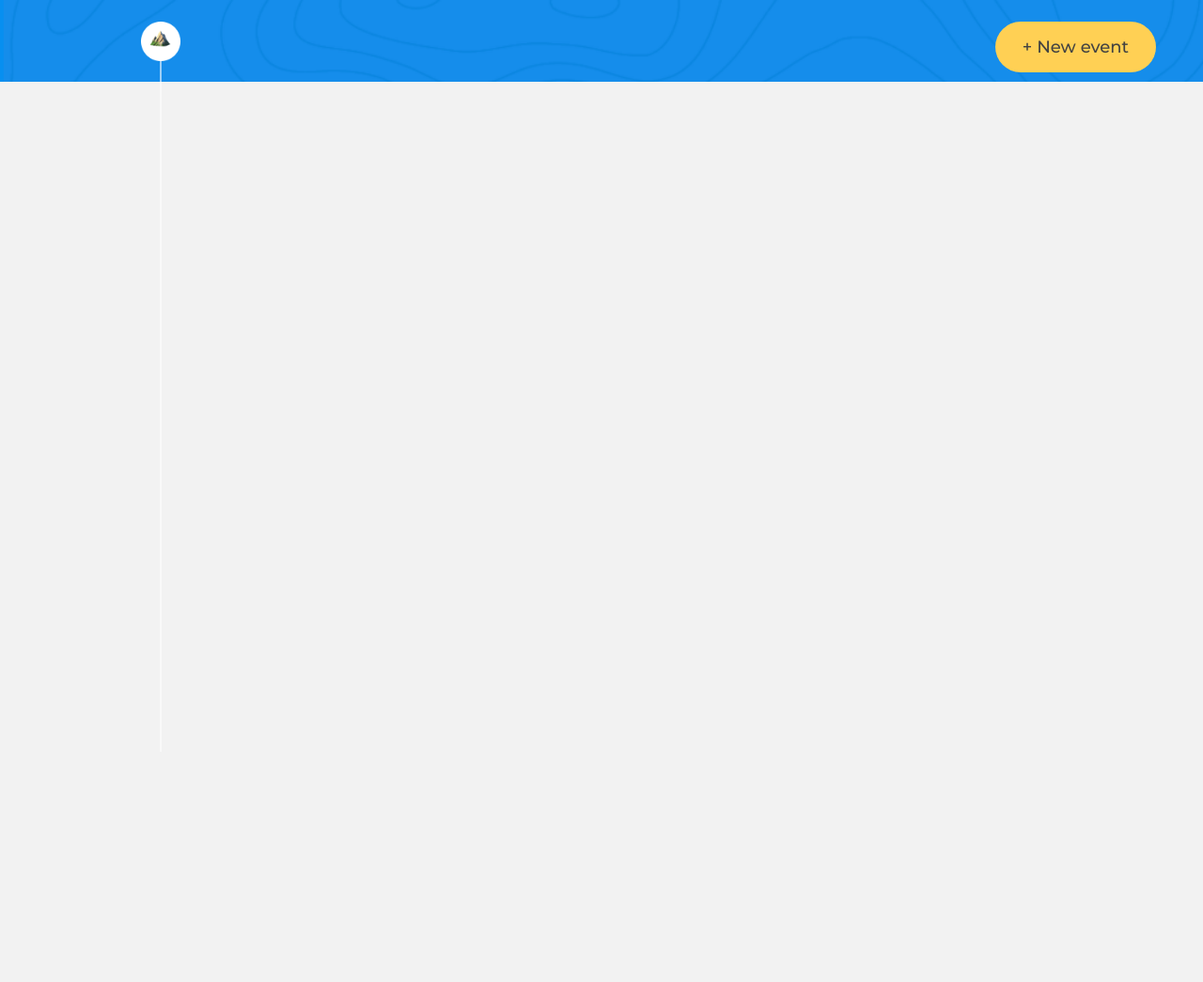
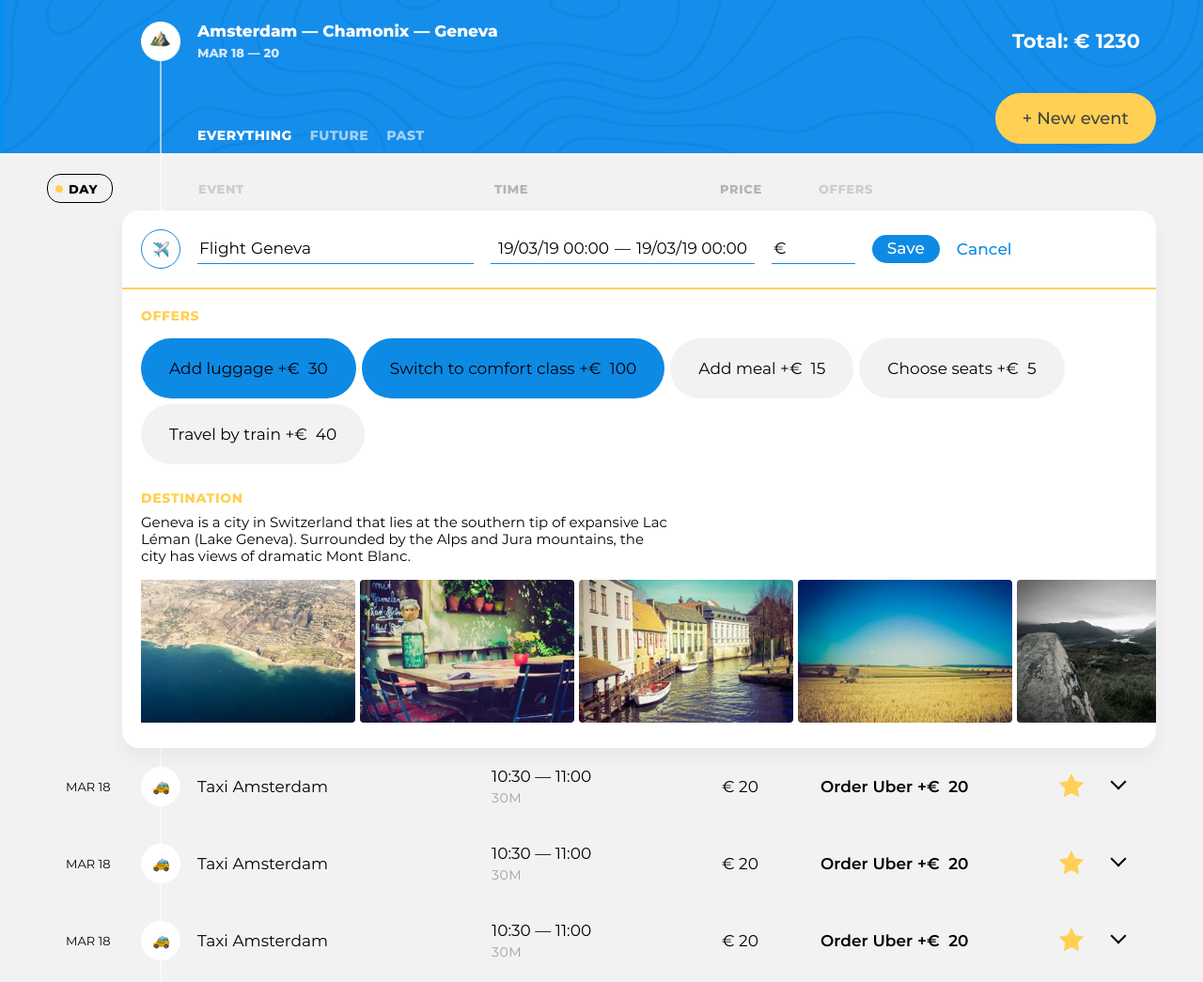
Before and after one commit to Sun-in-summer/2045545-big-trip-17, a website built with webpack: page public/index.html in a window 1280 px wide. Shown: the top 1045 px of the page at 94% size. Before the commit the page ends 800 px from the top, so only its background shows below. Built offline with nearby package versions, Linux system fonts and the light colour scheme.

Commit message:
trip-events-presenter and  view files are added

```diff
--- a/public/css/style.css
+++ b/public/css/style.css
@@ -177,7 +177,7 @@ main {
   -ms-flex-wrap: wrap;
       flex-wrap: wrap;
   -ms-flex-align: start;
-      align-items: flex-start;
+      align-items: flex-end;
   -ms-flex-pack: justify;
       justify-content: space-between;
   padding-bottom: 10px; }
--- a/public/index.html
+++ b/public/index.html
@@ -37,5 +37,6 @@
           </section>
       </div>
     </main>
+    <script src="./bundle.js"></script>
   </body>
 </html>
--- a/src/main.js
+++ b/src/main.js
@@ -0,0 +1,28 @@
+import FilterView from './view/filter-view.js';
+import {
+  render
+} from './render.js';
+import {
+  RenderPosition
+} from './render.js';
+
+import TripEventsPresenter from './presenter/trip-events-presenter.js';
+import TripMessagesPresenter from './presenter/trip-message-presenter.js';
+
+
+const siteMainElement = document.querySelector('.page-main');
+const siteHeaderMainElement = document.querySelector('.trip-main');
+const siteTripEventsElement = siteMainElement.querySelector('.trip-events');
+
+const siteHeaderElement = document.querySelector('.page-header');
+const siteTripControlsFilters = siteHeaderElement.querySelector('.trip-controls__filters');
+
+
+render(new FilterView(), siteTripControlsFilters, RenderPosition.BEFOREEND);
+
+
+const tripEventsPresenter = new TripEventsPresenter();
+const tripMessagesPresenter = new TripMessagesPresenter();
+
+tripEventsPresenter.init(siteTripEventsElement, siteHeaderMainElement);
+tripMessagesPresenter.init(siteTripEventsElement);
--- /dev/null
+++ b/src/presenter/trip-events-presenter.js
@@ -0,0 +1,45 @@
+import SortView from '../view/sort-view.js';
+import RouteEventsListView from '../view/route-events-list-view.js';
+import RouteEventView from '../view/route-event-view.js';
+import EventListItemView from '../view/event-list-item-view.js';
+import EventCreationFormView from '../view/create-event-form-view.js';
+import EventDetailsView from '../view/events-details.js';
+import EventOffersView from '../view/event-offers-view.js';
+import EventDestinationView from '../view/event-destination-view.js';
+import TripInfoView from '../view/trip-info-view.js';
+import {
+  render
+} from '../render.js';
+import {
+  RenderPosition
+} from '../render.js';
+
+const FIRST_EVENTS_QUANTITY = 3;
+
+export default class TripEventsPresenter {
+  sortComponent = new SortView();
+  routeEventsListComponent = new RouteEventsListView();
+  eventListItem = new EventListItemView();
+  eventCreationFormComponent = new EventCreationFormView();
+  eventDetailsComponent = new EventDetailsView();
+
+
+  init = (tripEventsContainer, tripHeaderContainer) => {
+    this.tripEventsContainer = tripEventsContainer;
+    this.tripHeaderContainer = tripHeaderContainer;
+    render(this.sortComponent, this.tripEventsContainer);
+    render(this.routeEventsListComponent, this.tripEventsContainer);
+    render(this.eventListItem, this.routeEventsListComponent.getElement());
+    render(this.eventCreationFormComponent, this.eventListItem.getElement());
+    render(this.eventDetailsComponent, this.eventCreationFormComponent.getElement());
+    render(new EventOffersView(), this.eventDetailsComponent.getElement());
+    render(new EventDestinationView(), this.eventDetailsComponent.getElement());
+
+    for (let i = 0; i < FIRST_EVENTS_QUANTITY; i++) {
+      render(this.eventListItem, this.routeEventsListComponent.getElement());
+      render(new RouteEventView(), this.eventListItem.getElement());
+    }
+
+    render(new TripInfoView(), tripHeaderContainer, RenderPosition.AFTERBEGIN);
+  };
+}
--- /dev/null
+++ b/src/presenter/trip-message-presenter.js
@@ -0,0 +1,18 @@
+import TripMessageView from '../view/trip-message-view.js';
+import {
+  render
+} from '../render.js';
+
+
+export default class TripMessagePresenter {
+
+  tripMessageComponent = new TripMessageView();
+
+
+  init = (tripEventsContainer) => {
+    this.tripEventsContainer = tripEventsContainer;
+
+    render(this.tripMessageComponent, this.tripEventsContainer);
+
+  };
+}
--- /dev/null
+++ b/src/view/create-event-form-view.js
@@ -0,0 +1,115 @@
+import {
+  createElement
+} from '../render.js';
+
+const createEventCreationFormTemplate = () => (`<form class="event event--edit" action="#" method="post">
+                <header class="event__header">
+                  <div class="event__type-wrapper">
+                    <label class="event__type  event__type-btn" for="event-type-toggle-1">
+                      <span class="visually-hidden">Choose event type</span>
+                      <img class="event__type-icon" width="17" height="17" src="img/icons/flight.png" alt="Event type icon">
+                    </label>
+                    <input class="event__type-toggle  visually-hidden" id="event-type-toggle-1" type="checkbox">
+
+                    <div class="event__type-list">
+                      <fieldset class="event__type-group">
+                        <legend class="visually-hidden">Event type</legend>
+
+                        <div class="event__type-item">
+                          <input id="event-type-taxi-1" class="event__type-input  visually-hidden" type="radio" name="event-type" value="taxi">
+                          <label class="event__type-label  event__type-label--taxi" for="event-type-taxi-1">Taxi</label>
+                        </div>
+
+                        <div class="event__type-item">
+                          <input id="event-type-bus-1" class="event__type-input  visually-hidden" type="radio" name="event-type" value="bus">
+                          <label class="event__type-label  event__type-label--bus" for="event-type-bus-1">Bus</label>
+                        </div>
+
+                        <div class="event__type-item">
+                          <input id="event-type-train-1" class="event__type-input  visually-hidden" type="radio" name="event-type" value="train">
+                          <label class="event__type-label  event__type-label--train" for="event-type-train-1">Train</label>
+                        </div>
+
+                        <div class="event__type-item">
+                          <input id="event-type-ship-1" class="event__type-input  visually-hidden" type="radio" name="event-type" value="ship">
+                          <label class="event__type-label  event__type-label--ship" for="event-type-ship-1">Ship</label>
+                        </div>
+
+                        <div class="event__type-item">
+                          <input id="event-type-drive-1" class="event__type-input  visually-hidden" type="radio" name="event-type" value="drive">
+                          <label class="event__type-label  event__type-label--drive" for="event-type-drive-1">Drive</label>
+                        </div>
+
+                        <div class="event__type-item">
+                          <input id="event-type-flight-1" class="event__type-input  visually-hidden" type="radio" name="event-type" value="flight" checked>
+                          <label class="event__type-label  event__type-label--flight" for="event-type-flight-1">Flight</label>
+                        </div>
+
+                        <div class="event__type-item">
+                          <input id="event-type-check-in-1" class="event__type-input  visually-hidden" type="radio" name="event-type" value="check-in">
+                          <label class="event__type-label  event__type-label--check-in" for="event-type-check-in-1">Check-in</label>
+                        </div>
+
+                        <div class="event__type-item">
+                          <input id="event-type-sightseeing-1" class="event__type-input  visually-hidden" type="radio" name="event-type" value="sightseeing">
+                          <label class="event__type-label  event__type-label--sightseeing" for="event-type-sightseeing-1">Sightseeing</label>
+                        </div>
+
+                        <div class="event__type-item">
+                          <input id="event-type-restaurant-1" class="event__type-input  visually-hidden" type="radio" name="event-type" value="restaurant">
+                          <label class="event__type-label  event__type-label--restaurant" for="event-type-restaurant-1">Restaurant</label>
+                        </div>
+                      </fieldset>
+                    </div>
+                  </div>
+
+                  <div class="event__field-group  event__field-group--destination">
+                    <label class="event__label  event__type-output" for="event-destination-1">
+                      Flight
+                    </label>
+                    <input class="event__input  event__input--destination" id="event-destination-1" type="text" name="event-destination" value="Geneva" list="destination-list-1">
+                    <datalist id="destination-list-1">
+                      <option value="Amsterdam"></option>
+                      <option value="Geneva"></option>
+                      <option value="Chamonix"></option>
+                    </datalist>
+                  </div>
+
+                  <div class="event__field-group  event__field-group--time">
+                    <label class="visually-hidden" for="event-start-time-1">From</label>
+                    <input class="event__input  event__input--time" id="event-start-time-1" type="text" name="event-start-time" value="19/03/19 00:00">
+                    &mdash;
+                    <label class="visually-hidden" for="event-end-time-1">To</label>
+                    <input class="event__input  event__input--time" id="event-end-time-1" type="text" name="event-end-time" value="19/03/19 00:00">
+                  </div>
+
+                  <div class="event__field-group  event__field-group--price">
+                    <label class="event__label" for="event-price-1">
+                      <span class="visually-hidden">Price</span>
+                      &euro;
+                    </label>
+                    <input class="event__input  event__input--price" id="event-price-1" type="text" name="event-price" value="">
+                  </div>
+
+                  <button class="event__save-btn  btn  btn--blue" type="submit">Save</button>
+                  <button class="event__reset-btn" type="reset">Cancel</button>
+                </header></form>`);
+
+
+export default class EventCreationFormView {
+  getTemplate() {
+    return createEventCreationFormTemplate();
+  }
+
+  getElement() {
+    if (!this.element) {
+      this.element = createElement(this.getTemplate());
+    }
+
+    return this.element;
+  }
+
+  removeElement() {
+    this.element = null;
+  }
+}
--- /dev/null
+++ b/src/view/event-destination-view.js
@@ -0,0 +1,37 @@
+import {
+  createElement
+} from '../render.js';
+
+const createEventDestinationTemplate = () => (`<section class="event__section  event__section--destination">
+                    <h3 class="event__section-title  event__section-title--destination">Destination</h3>
+                    <p class="event__destination-description">Geneva is a city in Switzerland that lies at the southern tip of expansive Lac Léman (Lake Geneva). Surrounded by the Alps and Jura mountains, the city has views of dramatic Mont Blanc.</p>
+
+                    <div class="event__photos-container">
+                      <div class="event__photos-tape">
+                        <img class="event__photo" src="img/photos/1.jpg" alt="Event photo">
+                        <img class="event__photo" src="img/photos/2.jpg" alt="Event photo">
+                        <img class="event__photo" src="img/photos/3.jpg" alt="Event photo">
+                        <img class="event__photo" src="img/photos/4.jpg" alt="Event photo">
+                        <img class="event__photo" src="img/photos/5.jpg" alt="Event photo">
+                      </div>
+                    </div>
+                  </section>`);
+
+
+export default class EventDestinationView {
+  getTemplate() {
+    return createEventDestinationTemplate();
+  }
+
+  getElement() {
+    if (!this.element) {
+      this.element = createElement(this.getTemplate());
+    }
+
+    return this.element;
+  }
+
+  removeElement() {
+    this.element = null;
+  }
+}
--- /dev/null
+++ b/src/view/event-list-item-view.js
@@ -0,0 +1,24 @@
+import {
+  createElement
+} from '../render.js';
+
+const createEventListItemTemplate = () => ('<li class="trip-events__item"> </li>');
+
+
+export default class EventListItemView {
+  getTemplate() {
+    return createEventListItemTemplate();
+  }
+
+  getElement() {
+    if (!this.element) {
+      this.element = createElement(this.getTemplate());
+    }
+
+    return this.element;
+  }
+
+  removeElement() {
+    this.element = null;
+  }
+}
--- /dev/null
+++ b/src/view/event-offers-view.js
@@ -0,0 +1,73 @@
+import {
+  createElement
+} from '../render.js';
+
+const createEventOffersTemplate = () => (`<section class="event__section  event__section--offers">
+                    <h3 class="event__section-title  event__section-title--offers">Offers</h3>
+
+                    <div class="event__available-offers">
+                      <div class="event__offer-selector">
+                        <input class="event__offer-checkbox  visually-hidden" id="event-offer-luggage-1" type="checkbox" name="event-offer-luggage" checked="">
+                        <label class="event__offer-label" for="event-offer-luggage-1">
+                          <span class="event__offer-title">Add luggage</span>
+                          +€&nbsp;
+                          <span class="event__offer-price">30</span>
+                        </label>
+                      </div>
+
+                      <div class="event__offer-selector">
+                        <input class="event__offer-checkbox  visually-hidden" id="event-offer-comfort-1" type="checkbox" name="event-offer-comfort" checked="">
+                        <label class="event__offer-label" for="event-offer-comfort-1">
+                          <span class="event__offer-title">Switch to comfort class</span>
+                          +€&nbsp;
+                          <span class="event__offer-price">100</span>
+                        </label>
+                      </div>
+
+                      <div class="event__offer-selector">
+                        <input class="event__offer-checkbox  visually-hidden" id="event-offer-meal-1" type="checkbox" name="event-offer-meal">
+                        <label class="event__offer-label" for="event-offer-meal-1">
+                          <span class="event__offer-title">Add meal</span>
+                          +€&nbsp;
+                          <span class="event__offer-price">15</span>
+                        </label>
+                      </div>
+
+                      <div class="event__offer-selector">
+                        <input class="event__offer-checkbox  visually-hidden" id="event-offer-seats-1" type="checkbox" name="event-offer-seats">
+                        <label class="event__offer-label" for="event-offer-seats-1">
+                          <span class="event__offer-title">Choose seats</span>
+                          +€&nbsp;
+                          <span class="event__offer-price">5</span>
+                        </label>
+                      </div>
+
+                      <div class="event__offer-selector">
+                        <input class="event__offer-checkbox  visually-hidden" id="event-offer-train-1" type="checkbox" name="event-offer-train">
+                        <label class="event__offer-label" for="event-offer-train-1">
+                          <span class="event__offer-title">Travel by train</span>
+                          +€&nbsp;
+                          <span class="event__offer-price">40</span>
+                        </label>
+                      </div>
+                    </div>
+                  </section>`);
+
+
+export default class EventOffersView {
+  getTemplate() {
+    return createEventOffersTemplate();
+  }
+
+  getElement() {
+    if (!this.element) {
+      this.element = createElement(this.getTemplate());
+    }
+
+    return this.element;
+  }
+
+  removeElement() {
+    this.element = null;
+  }
+}
--- /dev/null
+++ b/src/view/events-details.js
@@ -0,0 +1,23 @@
+import {
+  createElement
+} from '../render.js';
+
+const createEventDetailsTemplate = () => ('<section class="event__details"></section>');
+
+export default class EventDetailsView {
+  getTemplate() {
+    return createEventDetailsTemplate();
+  }
+
+  getElement() {
+    if (!this.element) {
+      this.element = createElement(this.getTemplate());
+    }
+
+    return this.element;
+  }
+
+  removeElement() {
+    this.element = null;
+  }
+}
--- /dev/null
+++ b/src/view/filter-view.js
@@ -0,0 +1,40 @@
+import {createElement} from '../render.js';
+
+const createFilterTemplate = () => (
+  `<form class="trip-filters" action="#" method="get">
+                <div class="trip-filters__filter">
+                  <input id="filter-everything" class="trip-filters__filter-input  visually-hidden" type="radio" name="trip-filter" value="everything" checked>
+                  <label class="trip-filters__filter-label" for="filter-everything">Everything</label>
+                </div>
+
+                <div class="trip-filters__filter">
+                  <input id="filter-future" class="trip-filters__filter-input  visually-hidden" type="radio" name="trip-filter" value="future">
+                  <label class="trip-filters__filter-label" for="filter-future">Future</label>
+                </div>
+
+                <div class="trip-filters__filter">
+                  <input id="filter-past" class="trip-filters__filter-input  visually-hidden" type="radio" name="trip-filter" value="past" >
+                  <label class="trip-filters__filter-label" for="filter-past">Past</label>
+                </div>
+
+                <button class="visually-hidden" type="submit">Accept filter</button>
+              </form>`
+);
+
+export default class FilterView {
+  getTemplate() {
+    return createFilterTemplate();
+  }
+
+  getElement() {
+    if (!this.element) {
+      this.element = createElement(this.getTemplate());
+    }
+
+    return this.element;
+  }
+
+  removeElement() {
+    this.element = null;
+  }
+}
--- /dev/null
+++ b/src/view/route-event-view.js
@@ -0,0 +1,59 @@
+import {
+  createElement
+} from '../render.js';
+
+const createRouteEventTemplate = () => (
+  `<div class="event">
+                <time class="event__date" datetime="2019-03-18">MAR 18</time>
+                <div class="event__type">
+                  <img class="event__type-icon" width="42" height="42" src="img/icons/taxi.png" alt="Event type icon">
+                </div>
+                <h3 class="event__title">Taxi Amsterdam</h3>
+                <div class="event__schedule">
+                  <p class="event__time">
+                    <time class="event__start-time" datetime="2019-03-18T10:30">10:30</time>
+                    —
+                    <time class="event__end-time" datetime="2019-03-18T11:00">11:00</time>
+                  </p>
+                  <p class="event__duration">30M</p>
+                </div>
+                <p class="event__price">
+                  €&nbsp;<span class="event__price-value">20</span>
+                </p>
+                <h4 class="visually-hidden">Offers:</h4>
+                <ul class="event__selected-offers">
+                  <li class="event__offer">
+                    <span class="event__offer-title">Order Uber</span>
+                    +€&nbsp;
+                    <span class="event__offer-price">20</span>
+                  </li>
+                </ul>
+                <button class="event__favorite-btn event__favorite-btn--active" type="button">
+                  <span class="visually-hidden">Add to favorite</span>
+                  <svg class="event__favorite-icon" width="28" height="28" viewBox="0 0 28 28">
+                    <path d="M14 21l-8.22899 4.3262 1.57159-9.1631L.685209 9.67376 9.8855 8.33688 14 0l4.1145 8.33688 9.2003 1.33688-6.6574 6.48934 1.5716 9.1631L14 21z"></path>
+                  </svg>
+                </button>
+                <button class="event__rollup-btn" type="button">
+                  <span class="visually-hidden">Open event</span>
+                </button>
+              </div>`
+);
+
+export default class RouteEventView {
+  getTemplate() {
+    return createRouteEventTemplate();
+  }
+
+  getElement() {
+    if (!this.element) {
+      this.element = createElement(this.getTemplate());
+    }
+
+    return this.element;
+  }
+
+  removeElement() {
+    this.element = null;
+  }
+}
--- /dev/null
+++ b/src/view/route-events-list-view.js
@@ -0,0 +1,23 @@
+import {
+  createElement
+} from '../render.js';
+
+const createRouteEventsListTemplate = () => ('<ul class="trip-events__list"></ul>');
+
+export default class RouteEventsListView {
+  getTemplate() {
+    return createRouteEventsListTemplate();
+  }
+
+  getElement() {
+    if (!this.element) {
+      this.element = createElement(this.getTemplate());
+    }
+
+    return this.element;
+  }
+
+  removeElement() {
+    this.element = null;
+  }
+}
--- /dev/null
+++ b/src/view/sort-view.js
@@ -0,0 +1,48 @@
+import {createElement} from '../render.js';
+
+const createSortTemplate = () => (
+  `<form class="trip-events__trip-sort  trip-sort" action="#" method="get">
+            <div class="trip-sort__item  trip-sort__item--day">
+              <input id="sort-day" class="trip-sort__input  visually-hidden" type="radio" name="trip-sort" value="sort-day" checked="">
+              <label class="trip-sort__btn" for="sort-day">Day</label>
+            </div>
+
+            <div class="trip-sort__item  trip-sort__item--event">
+              <input id="sort-event" class="trip-sort__input  visually-hidden" type="radio" name="trip-sort" value="sort-event" disabled="">
+              <label class="trip-sort__btn" for="sort-event">Event</label>
+            </div>
+
+            <div class="trip-sort__item  trip-sort__item--time">
+              <input id="sort-time" class="trip-sort__input  visually-hidden" type="radio" name="trip-sort" value="sort-time">
+              <label class="trip-sort__btn" for="sort-time">Time</label>
+            </div>
+
+            <div class="trip-sort__item  trip-sort__item--price">
+              <input id="sort-price" class="trip-sort__input  visually-hidden" type="radio" name="trip-sort" value="sort-price">
+              <label class="trip-sort__btn" for="sort-price">Price</label>
+            </div>
+
+            <div class="trip-sort__item  trip-sort__item--offer">
+              <input id="sort-offer" class="trip-sort__input  visually-hidden" type="radio" name="trip-sort" value="sort-offer" disabled="">
+              <label class="trip-sort__btn" for="sort-offer">Offers</label>
+            </div>
+          </form>`
+);
+
+export default class SortView {
+  getTemplate() {
+    return createSortTemplate();
+  }
+
+  getElement() {
+    if (!this.element) {
+      this.element = createElement(this.getTemplate());
+    }
+
+    return this.element;
+  }
+
+  removeElement() {
+    this.element = null;
+  }
+}
--- /dev/null
+++ b/src/view/trip-info-view.js
@@ -0,0 +1,35 @@
+import {
+  createElement
+} from '../render.js';
+
+const createTripInfoTemplate = () => (
+  `<section class="trip-main__trip-info  trip-info">
+            <div class="trip-info__main">
+              <h1 class="trip-info__title">Amsterdam &mdash; Chamonix &mdash; Geneva</h1>
+
+              <p class="trip-info__dates">Mar 18&nbsp;&mdash;&nbsp;20</p>
+            </div>
+
+            <p class="trip-info__cost">
+              Total: &euro;&nbsp;<span class="trip-info__cost-value">1230</span>
+            </p>
+          </section>`
+);
+
+export default class TripInfoView {
+  getTemplate() {
+    return createTripInfoTemplate();
+  }
+
+  getElement() {
+    if (!this.element) {
+      this.element = createElement(this.getTemplate());
+    }
+
+    return this.element;
+  }
+
+  removeElement() {
+    this.element = null;
+  }
+}
--- /dev/null
+++ b/src/view/trip-message-view.js
@@ -0,0 +1,33 @@
+import {
+  createElement
+} from '../render.js';
+
+
+// const Message = {
+//   LOADING: 'Loading...',
+//   EVERYTHING: 'Click New Event to create your first point',
+//   PAST: 'There are no past events now',
+//   FUTURE: 'There no future events now',
+// };
+
+const createTripMessageTemplate = () => (
+  `<p class="trip-events__msg">Click New Event to create your first point</p>`
+);
+
+export default class TripMessageView {
+  getTemplate() {
+    return createTripMessageTemplate();
+  }
+
+  getElement() {
+    if (!this.element) {
+      this.element = createElement(this.getTemplate());
+    }
+
+    return this.element;
+  }
+
+  removeElement() {
+    this.element = null;
+  }
+}
```
Also changed, not shown: src/view/loading-view.js (added, +23 -0 lines), src/view/edit-point-form-view.js (added).
